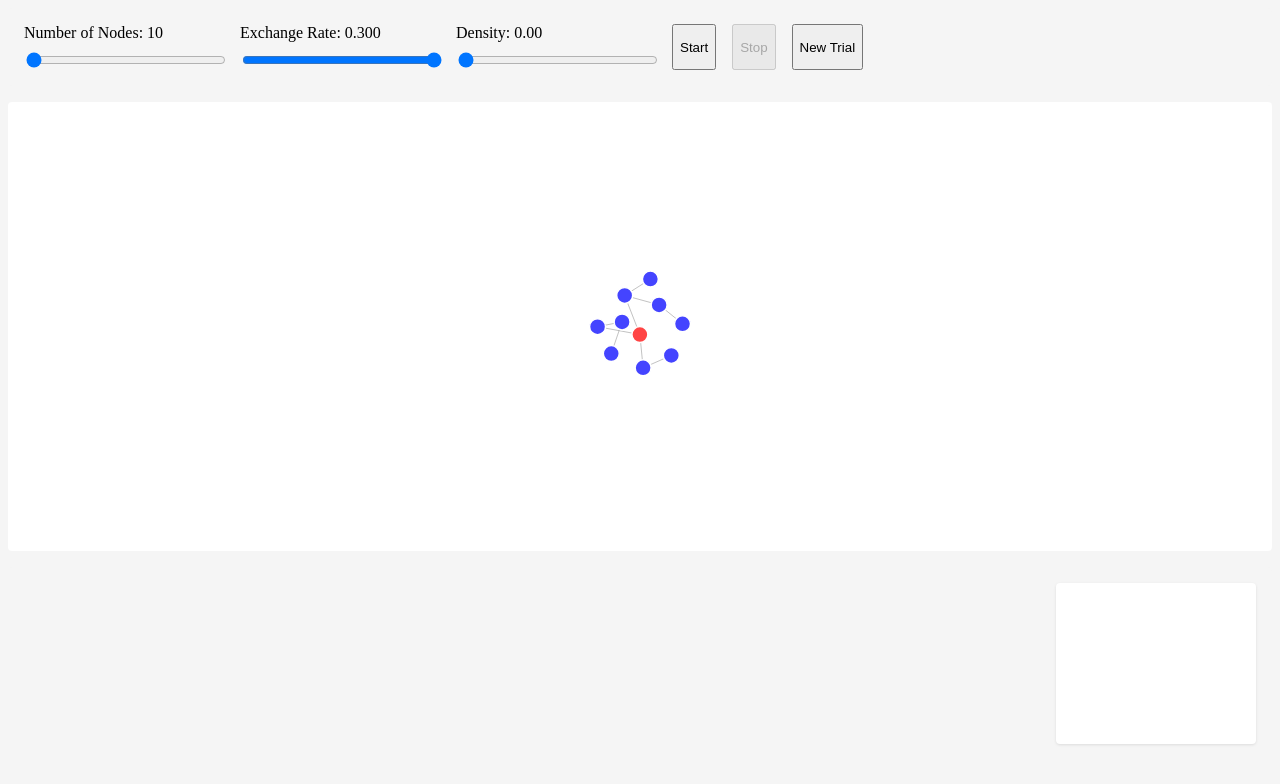
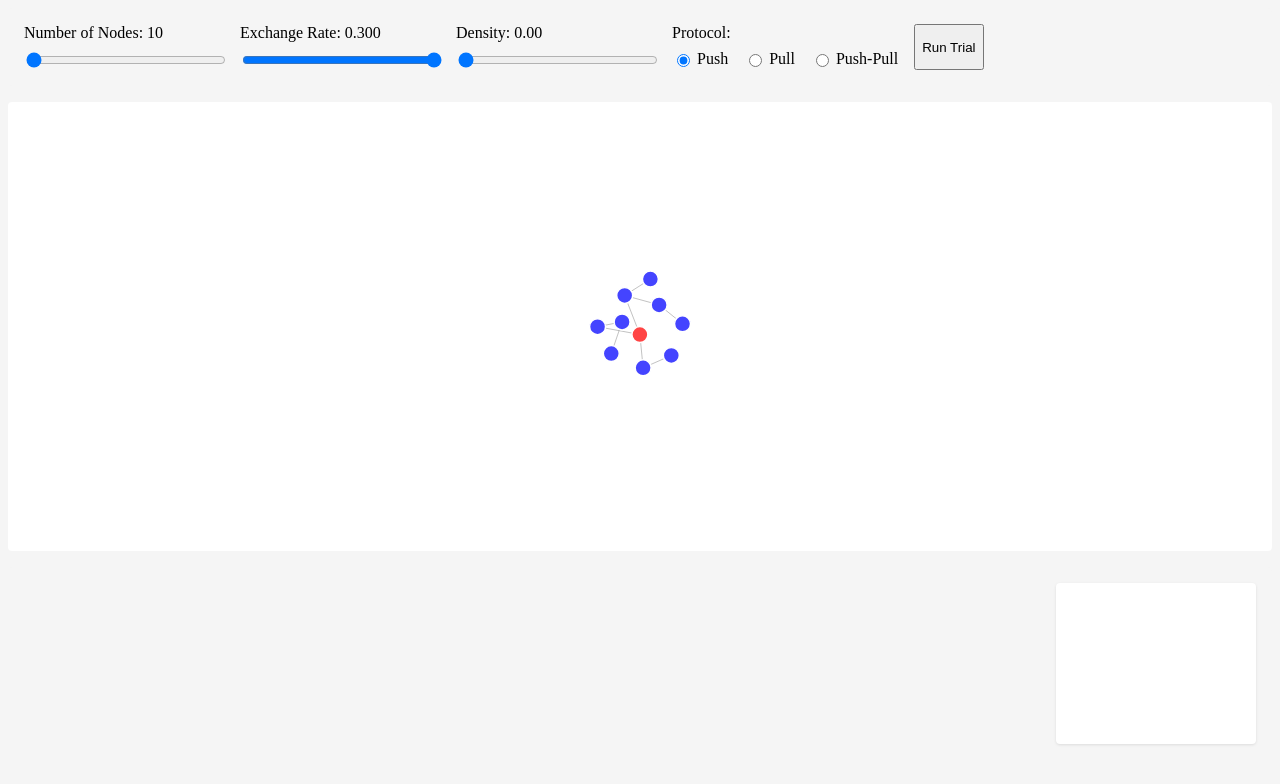
Before and after one commit to tsereda/VectorConsensusVisualization, a SvelteKit app: page / in a window 1280 px wide. Shown: the top 784 px of the page. Built offline with nearby package versions, Linux system fonts and the light colour scheme.

Commit message:
p/p/pp selector, removed start/stop, start->run trial

```diff
--- a/src/routes/+page.svelte
+++ b/src/routes/+page.svelte
@@ -110,9 +110,44 @@ function startNewTrial() {
                 on:change={initializeGraph}
             />
         </div>
-        <button on:click={startSimulation} disabled={$config.isRunning}>Start</button>
-        <button on:click={stopSimulation} disabled={!$config.isRunning}>Stop</button>
-        <button on:click={startNewTrial}>New Trial</button>
+        <div class="control-group">
+            <label>Protocol:</label>
+            <div class="radio-group">
+                <label>
+                    <input
+                        type="radio"
+                        name="protocol"
+                        value="push"
+                        bind:group={$config.protocol}
+                        on:change={initializeGraph}
+                    />
+                    Push
+                </label>
+                <label>
+                    <input
+                        type="radio"
+                        name="protocol"
+                        value="pull"
+                        bind:group={$config.protocol}
+                        on:change={initializeGraph}
+                    />
+                    Pull
+                </label>
+                <label>
+                    <input
+                        type="radio"
+                        name="protocol"
+                        value="pushpull"
+                        bind:group={$config.protocol}
+                        on:change={initializeGraph}
+                    />
+                    Push-Pull
+                </label>
+            </div>
+        </div>
+        <!-- <button on:click={startSimulation} disabled={$config.isRunning}>Start</button>
+        <button on:click={stopSimulation} disabled={!$config.isRunning}>Stop</button> -->
+        <button on:click={startNewTrial}>Run Trial</button>
     </div>
 
     <div class="graph-container">
@@ -182,6 +217,23 @@ function startNewTrial() {
         min-width: 200px;
     }
 
+    .control-group {
+        display: flex;
+        flex-direction: column;
+        gap: 0.5rem;
+    }
+
+    .radio-group {
+        display: flex;
+        gap: 1rem;
+    }
+
+    .radio-group label {
+        display: flex;
+        align-items: center;
+        gap: 0.25rem;
+    }
+
     .graph-container {
         flex: 1;
         background: #fff;
```
